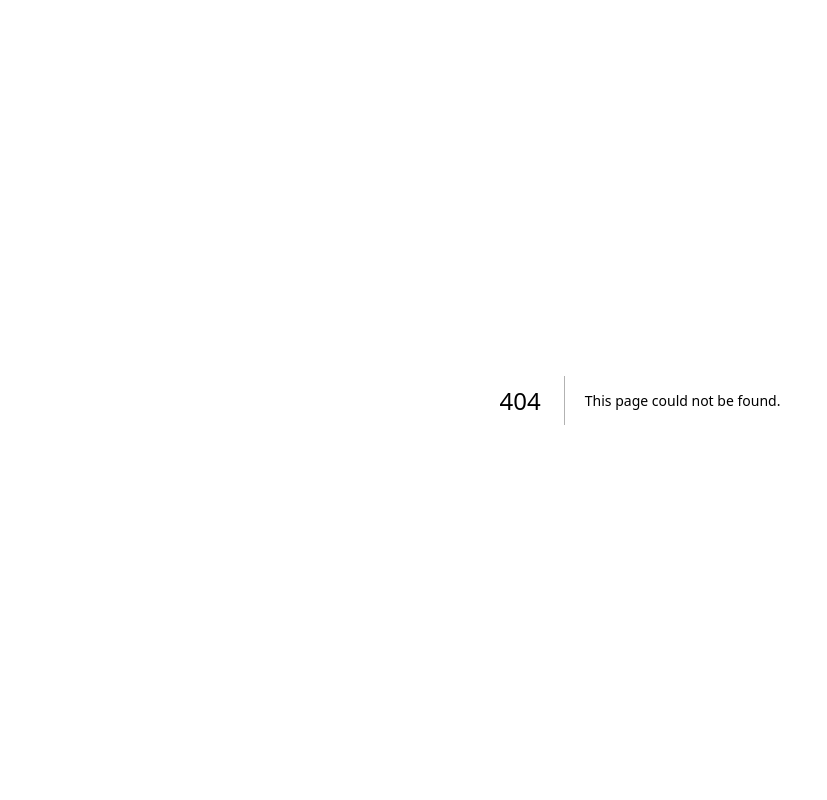
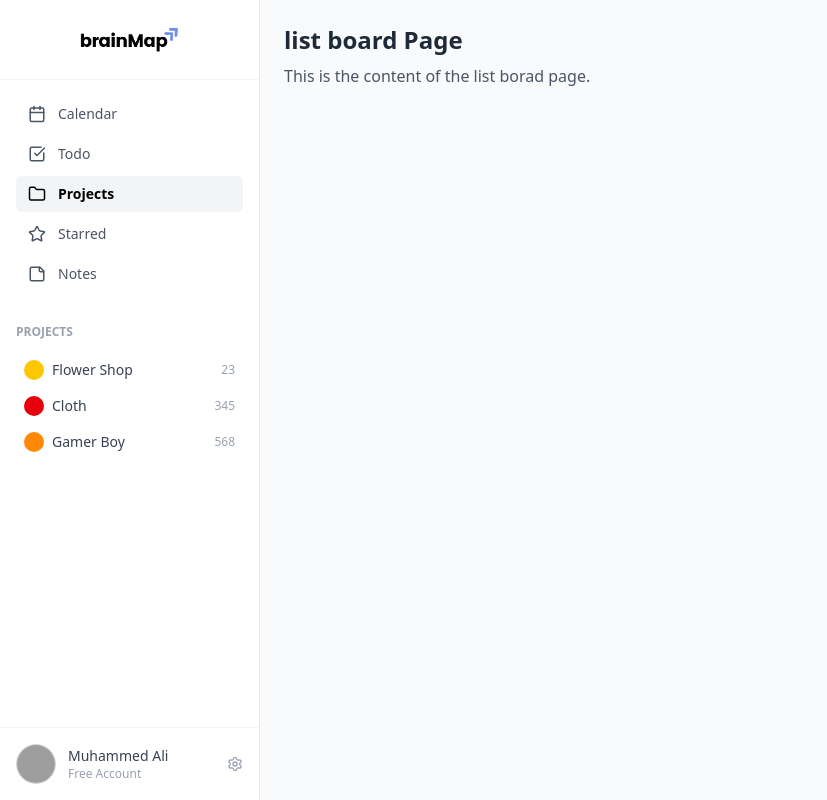
Before and after one commit to sachithdh/brainMap-Frontend, a Next.js app: page /student/listBoard in a window 1280 px wide. Before the commit this address had no page. Shown: the whole page, without its empty margins (0-827 px from the left). Built offline with nearby package versions, Linux system fonts and the light colour scheme; grey boxes are pictures that could not be loaded.

Commit message:
added the side bar component and the layout for student pages

```diff
--- a/src/app/page.tsx
+++ b/src/app/page.tsx
@@ -2,7 +2,7 @@
 
 import React, { useState } from 'react';
 import ErrorDialog from '../components/modals/ErrorDialogModal';
-import NavBar from '../components/NavBar.Model'
+import NavBar from '../components/NavBarModel'
 import CustomButton from '../components/CustomButtonModel';
 import JoinCommunity from '../components/JoinCommunity';
 import ExpertsFeatures from '../components/ExpertsFeatures';
--- /dev/null
+++ b/src/app/student/layout.tsx
@@ -0,0 +1,11 @@
+import Sidebar from '../../components/StudentSideBar';
+import React, { ReactNode } from 'react';
+
+export default function StudentLayout({ children }: { children: ReactNode }) {
+  return (
+    <div className="flex min-h-screen">
+      <Sidebar />
+      <main className="flex-1 p-6 bg-gray-50">{children}</main>
+    </div>
+  );
+}
--- /dev/null
+++ b/src/app/student/listBoard/page.tsx
@@ -0,0 +1,8 @@
+export default function ListBoardPage() {
+  return (
+    <div>
+      <h1 className="text-2xl font-semibold text-gray-800">list board Page</h1>
+      <p className="mt-2 text-gray-600">This is the content of the list borad page.</p>
+    </div>
+  );
+}
--- a/src/app/student/page.tsx
+++ b/src/app/student/page.tsx
@@ -1,11 +1,19 @@
-import React from 'react'
+// import React from 'react'
 
-const Student = () => {
-  return (
-    <div>
+// const Student = () => {
+//   return (
+//     <div>
 
-    </div>
-  )
-}
+//     </div>
+//   )
+// }
 
-export default Student
+// export default Student
+
+
+
+
+
+
+
+//Me file eka ona na neda................?
--- /dev/null
+++ b/src/components/StudentSideBar.tsx
@@ -0,0 +1,100 @@
+'use client';
+
+import React from 'react';
+import Link from 'next/link';
+import {
+  Calendar,
+  CheckSquare,
+  Folder,
+  Star,
+  StickyNote,
+  Settings,
+  MoreVertical,
+} from 'lucide-react';
+
+const StudentSidebar = () => {
+  return (
+    <aside className="w-[260px] h-screen bg-white border-r border-gray-200 flex flex-col justify-between shadow-sm">
+      {/* Top Logo */}
+      <div>
+        <div className="flex items-center justify-center h-[80px] border-b border-gray-100">
+          <img src="/image/BrainMap.png" alt="BrainMap" className="h-10" />
+        </div>
+
+        {/* Navigation Menu */}
+        <div className="mt-4 px-4 space-y-1 text-sm text-gray-600 font-medium">
+          <SidebarItem icon={<Calendar size={18} />} label="Calendar" />
+          <SidebarItem icon={<CheckSquare size={18} />} label="Todo" />
+          <SidebarItem icon={<Folder size={18} />} label="Projects" active />
+          <SidebarItem icon={<Star size={18} />} label="Starred" />
+          <SidebarItem icon={<StickyNote size={18} />} label="Notes" />
+        </div>
+
+        {/* Projects Section */}
+        <div className="mt-8 px-4">
+          <p className="text-xs text-gray-400 font-semibold mb-3">PROJECTS</p>
+          <ProjectItem iconColor="bg-yellow-400" label="Flower Shop" count={23} />
+          <ProjectItem iconColor="bg-red-600" label="Cloth" count={345} />
+          <ProjectItem iconColor="bg-orange-400" label="Gamer Boy" count={568} />
+        </div>
+      </div>
+
+      {/* Bottom User Info */}
+      <div className="p-4 border-t border-gray-100">
+        <div className="flex items-center justify-between">
+          <div className="flex items-center space-x-3">
+            <img
+              src="/image/user-avatar.png"
+              alt="User"
+              className="w-10 h-10 rounded-full border border-gray-300"
+            />
+            <div>
+              <p className="text-sm font-medium text-gray-700">Muhammed Ali</p>
+              <p className="text-xs text-gray-400">Free Account</p>
+            </div>
+          </div>
+          <Settings size={16} className="text-gray-400" />
+        </div>
+      </div>
+    </aside>
+  );
+};
+
+const SidebarItem = ({
+  icon,
+  label,
+  active = false,
+}: {
+  icon: React.ReactNode;
+  label: string;
+  active?: boolean;
+}) => (
+  <button
+    className={`flex items-center w-full px-3 py-2 rounded-md ${
+      active ? 'bg-gray-100 text-black font-semibold' : 'hover:bg-gray-50'
+    }`}
+  >
+    <span className="mr-3 text-lg">{icon}</span>
+    {label}
+  </button>
+);
+
+const ProjectItem = ({
+  iconColor,
+  label,
+  count,
+}: {
+  iconColor: string;
+  label: string;
+  count: number;
+}) => (
+  <div className="flex items-center justify-between text-sm py-2 px-2 hover:bg-gray-50 rounded-md">
+    <div className="flex items-center space-x-2">
+      <div className={`w-5 h-5 rounded-full ${iconColor}`}></div>
+      <span className="text-gray-700">{label}</span>
+    </div>
+    <span className="text-gray-400 text-xs">{count}</span>
+  </div>
+);
+
+export default StudentSidebar;
```
